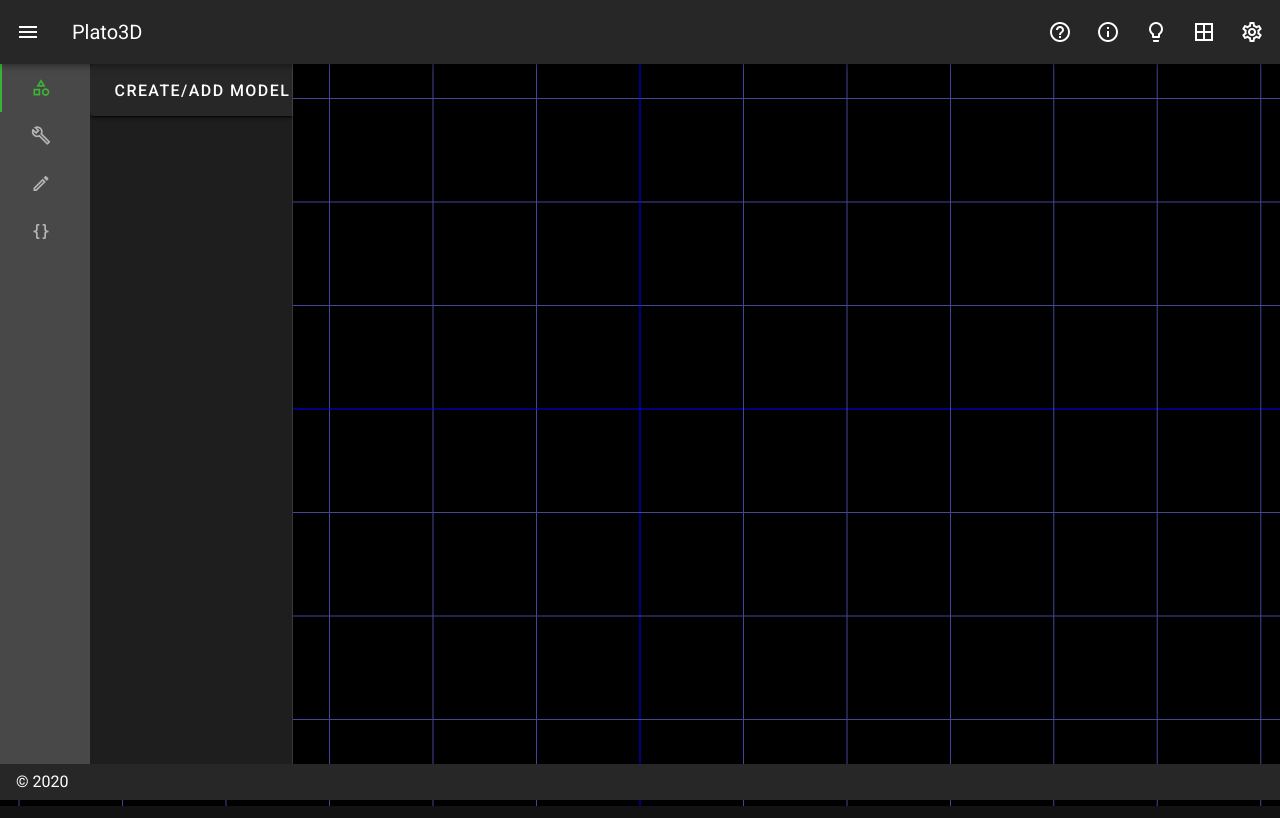
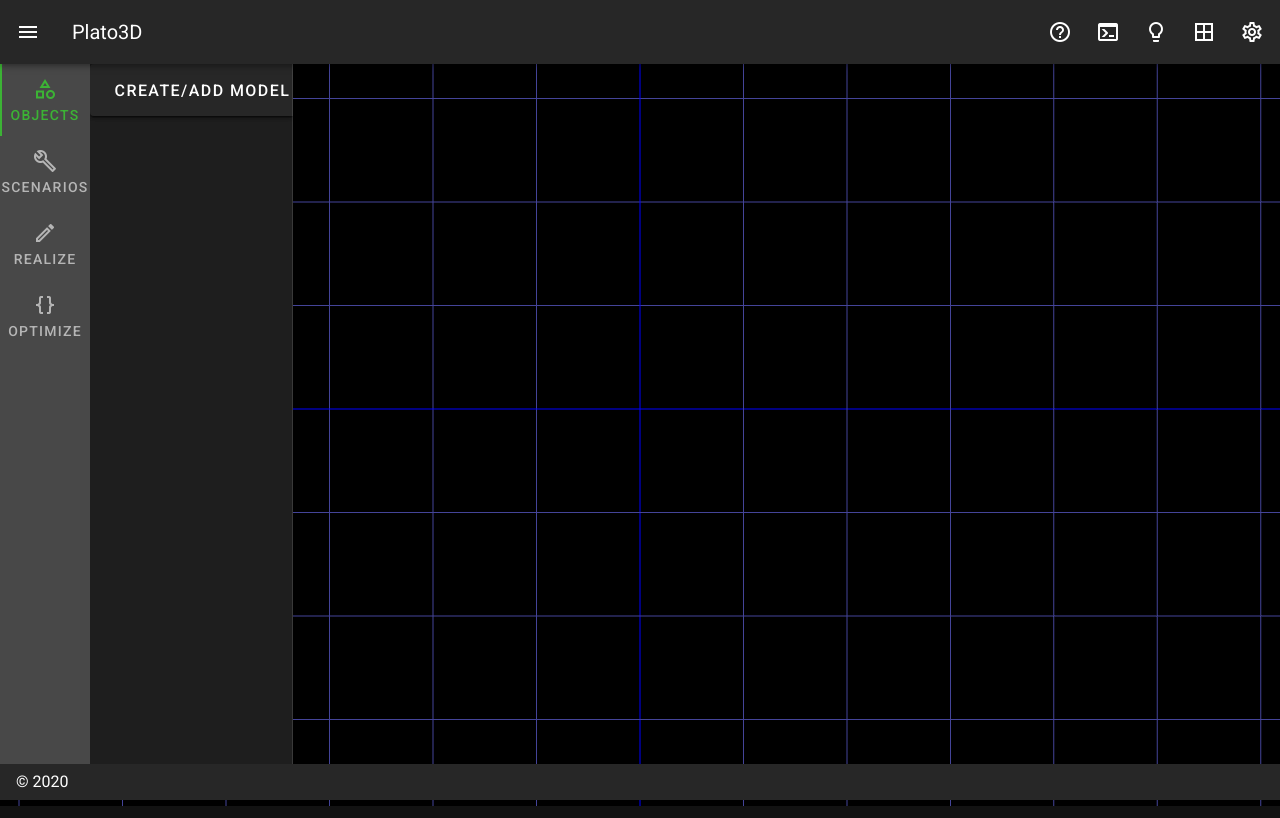
Before and after one commit to platoengine/Plato3D, a Vue app: page / in a window 1280 px wide. Both pictures are taken after a click on the button 28 px from the left and 32 px from the top of the page. Built offline with nearby package versions, Linux system fonts and the light colour scheme.

Commit message:
added text to tabs changed console icon

```diff
--- a/src/App.vue
+++ b/src/App.vue
@@ -15,7 +15,7 @@
 
       <p-menu>
         <template v-slot:button>
-          <v-icon>mdi-information-outline</v-icon>
+          <v-icon>mdi-console</v-icon>
         </template>
           <v-card>
           <v-textarea outlined class="p-console" style="padding:12px;"
--- a/src/components/Control.vue
+++ b/src/components/Control.vue
@@ -1,14 +1,16 @@
 <template>
-      <v-tabs class="fill-height" color=rgba(59,191,51,0.9) background-color=rgba(90,90,90,0.5) vertical>
+      <v-tabs class="fill-height" color=rgba(59,191,51,0.9) background-color=rgba(90,90,90,0.5) vertical  icons-and-text centered>
         <v-tab class="px-0 mx-0">
-          <v-icon dense left>mdi-shape-outline</v-icon>
+          Objects
+          <v-icon>mdi-shape-outline</v-icon>
         </v-tab>
         <v-tab-item>
           <model-tree/>
         </v-tab-item>
 
         <v-tab class="px-0 mx-0">
-          <v-icon dense left>mdi-wrench-outline</v-icon>
+          Scenarios
+          <v-icon>mdi-wrench-outline</v-icon>
         </v-tab>
         <v-tab-item>
           <v-card flat>
@@ -21,7 +23,8 @@
         </v-tab-item>
 
         <v-tab class="px-0 mx-0">
-          <v-icon dense left>mdi-pencil-outline</v-icon>
+          Realize
+          <v-icon>mdi-pencil-outline</v-icon>
         </v-tab>
         <v-tab-item>
           <v-card flat>
@@ -34,7 +37,8 @@
         </v-tab-item>
 
         <v-tab class="px-0 mx-0">
-          <v-icon dense left>mdi-code-braces</v-icon>
+          Optimize
+          <v-icon>mdi-code-braces</v-icon>
         </v-tab>
         <v-tab-item>
           <v-container class="pa-0 ma-0">
```
Also changed, not shown: 1 other file (tests, documents, lock files or other folders).
